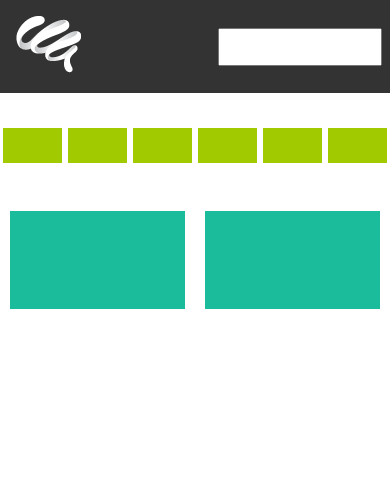
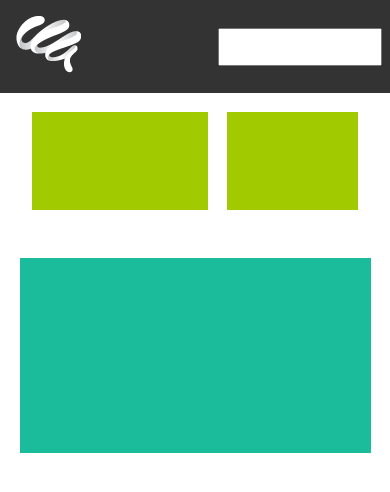
Before and after one commit to breakermoob/experimentality-youtube, an Angular app: page /home in a window 390 px wide. Shown: the top 492 px of the page. Built offline with nearby package versions, Linux system fonts and the light colour scheme.

Commit message:
Responsive Design

```diff
--- a/src/app/components/youtube-video/youtube-video.component.html
+++ b/src/app/components/youtube-video/youtube-video.component.html
@@ -1,9 +1,8 @@
 <section class="main">
    <div class="main__video">
-      <div id="player" class="main__video__frame">
-      </div>
+      <div id="player" class="main__video__frame"></div>
       <div class="main__video__description">
-         <h4>{{title}}</h4>
+         <h2>{{title}}</h2>
          <p>{{description}}</p>
       </div>
    </div>
--- a/src/index.html
+++ b/src/index.html
@@ -6,6 +6,7 @@
   <base href="/">
   <meta name="viewport" content="width=device-width, initial-scale=1">
   <link rel="icon" type="image/x-icon" href="assets/favicon.png">
+  <link href="https://fonts.googleapis.com/css2?family=Comfortaa:wght@300;400;700&display=swap" rel="stylesheet">
 </head>
 <body>
   <app-root></app-root>
--- a/src/styles.scss
+++ b/src/styles.scss
@@ -5,6 +5,7 @@ $gray: #333333;
 body{
    margin: 0;
    padding: 0;
+   font-family: 'Comfortaa';
 }
 
 .navbar{
@@ -61,13 +62,66 @@ body{
          }
       }
       .main__video__description{
-         background-color: $green;
-         width: 45vw;
+         width: auto;
          height: 25vw;
+         padding: 3em;
+         margin: 3em;
+         h2{
+            font-weight: 700;
+         }
+         p{
+            font-weight: 300;
+         }
       }
    }
 }
 
+
 @media screen and (max-width:1024px){
 
+   .main{
+      margin-top: 3rem;
+      .main__video{
+         display: flex;
+         flex-direction: column;
+         .main__video__frame{
+            background-color: $green;
+            width: 90vw;
+            height: 50vw;
+            .youtube__frame{
+               width: 100%;
+               height: 100%;
+            }
+         }
+         .main__video__description{
+            width: 90vw;
+            height: 50vh;
+            padding: 0;
+            margin: 0;
+            margin-top: 1rem;
+         }
+      }
+   }
+
+   .list{
+      margin-top: 7rem;
+      margin-left: 2rem;
+      margin-right: 2rem;
+      .list__slider{
+         display: grid;
+         grid-template-columns: repeat(6, 45vw);
+         grid-column-gap: 5vw;
+         align-items: center;
+         justify-items: center;
+         overflow: auto;
+         .list__slider__card{
+            margin: 0;
+            padding: 0;
+            background-color: $light-green;
+            width: 45vw;
+            height: 25vw;
+         }
+      }
+   }
+
 }
```
